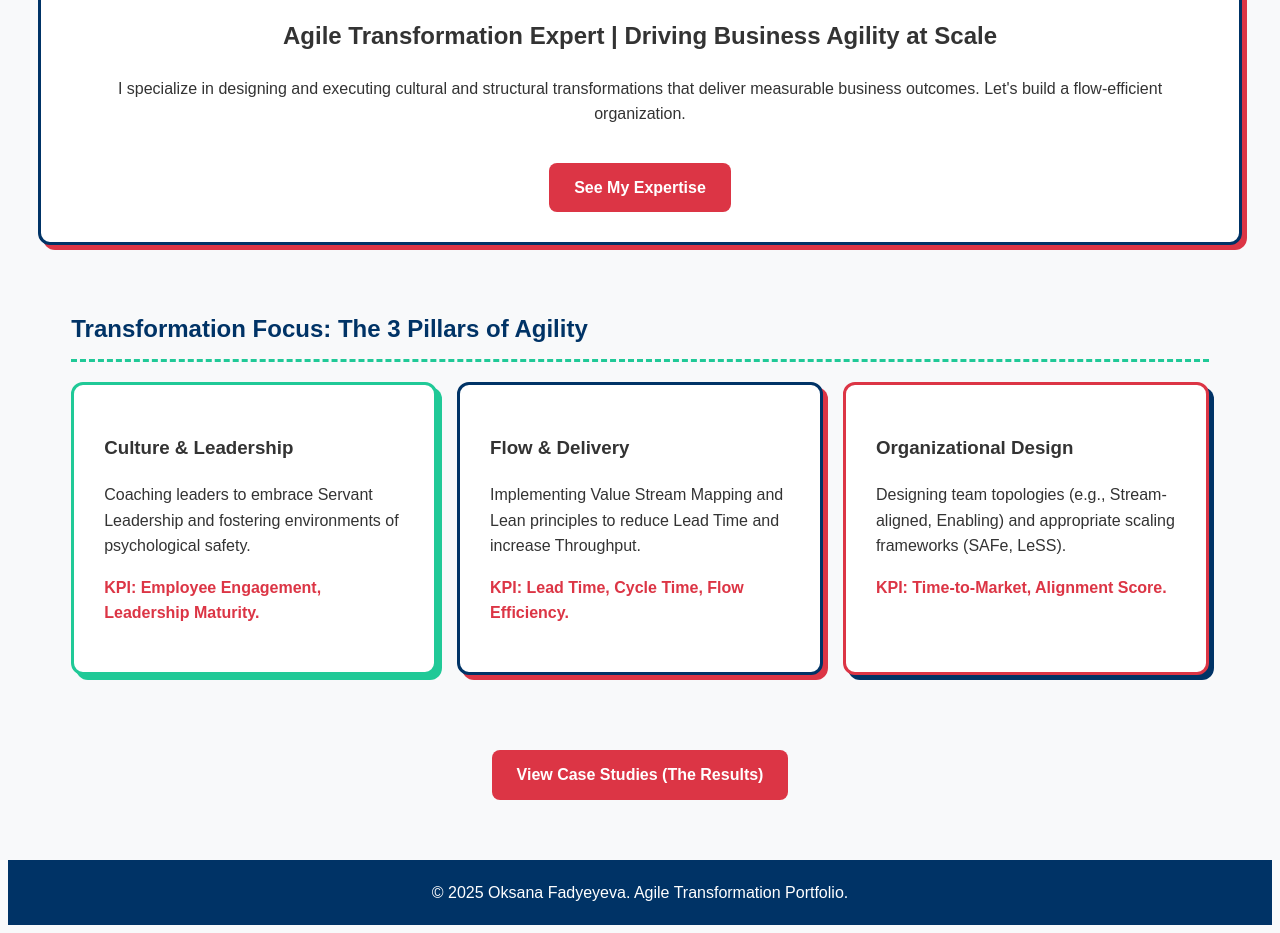
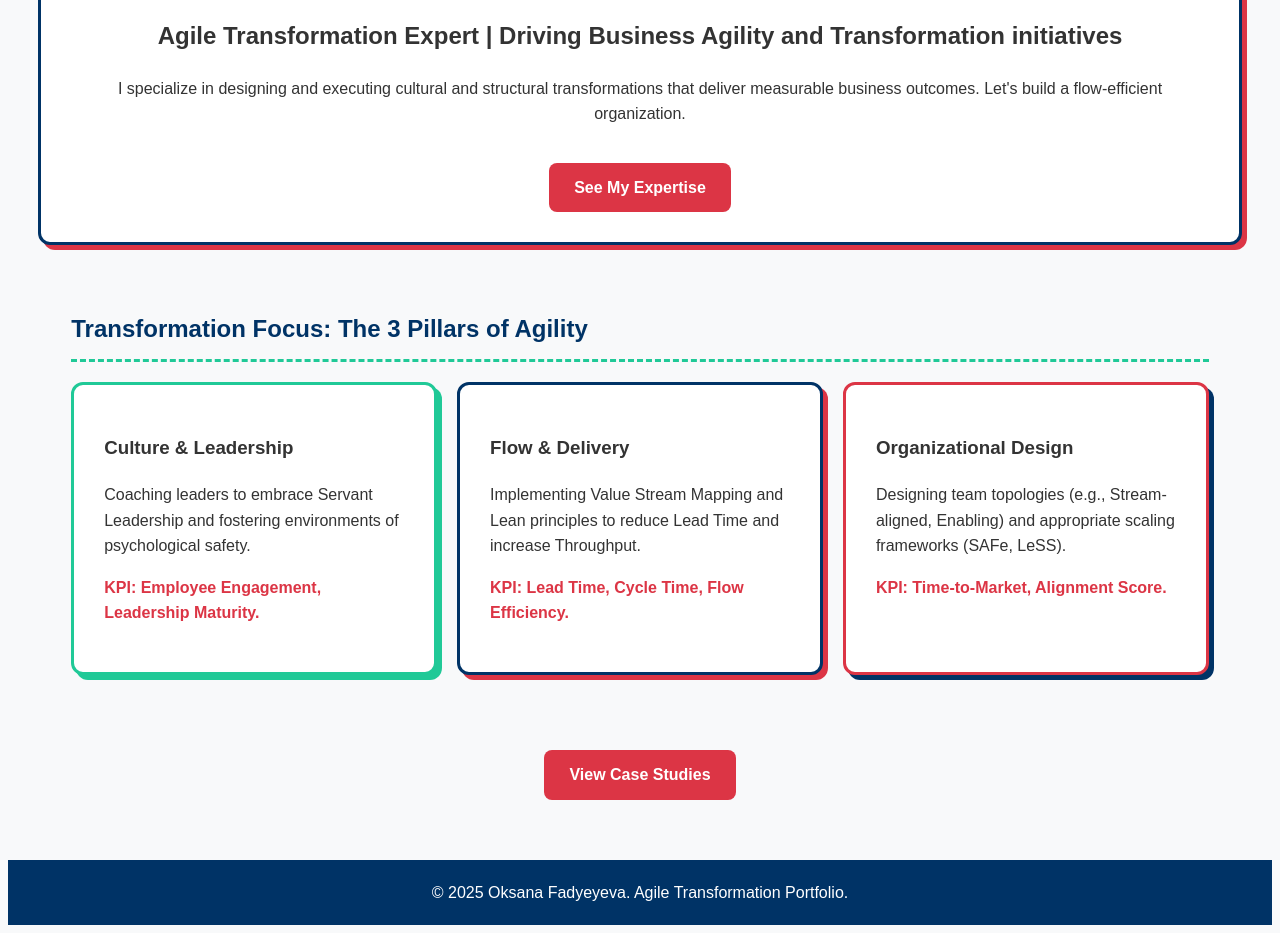
Before and after one commit to OksanaAgile/Agile-Transformation-Agent, a plain HTML site: page index.html in a window 1280 px wide. Shown: the part 225-1158 px from the top of the page. Drawn offline with Linux system fonts and the light colour scheme.

Commit message:
Update index.html

```diff
--- a/index.html
+++ b/index.html
@@ -20,7 +20,7 @@
 
     <header class="container section-block" style="text-align: center;">
         <h1 style="color: var(--color-red);">Oksana Fadyeyeva</h1>
-        <h2>Agile Transformation Expert | Driving Business Agility at Scale</h2>
+        <h2>Agile Transformation Expert | Driving Business Agility and Transformation initiatives</h2>
         <p>I specialize in designing and executing cultural and structural transformations that deliver measurable business outcomes. Let's build a flow-efficient organization.</p>
         <a href="services.html" class="cta-button">See My Expertise</a>
     </header>
@@ -48,7 +48,7 @@
             </div>
         </div>
         <div style="text-align: center; margin-top: 30px;">
-             <a href="cases.html" class="cta-button">View Case Studies (The Results)</a>
+             <a href="cases.html" class="cta-button">View Case Studies</a>
         </div>
     </section>
 
```
